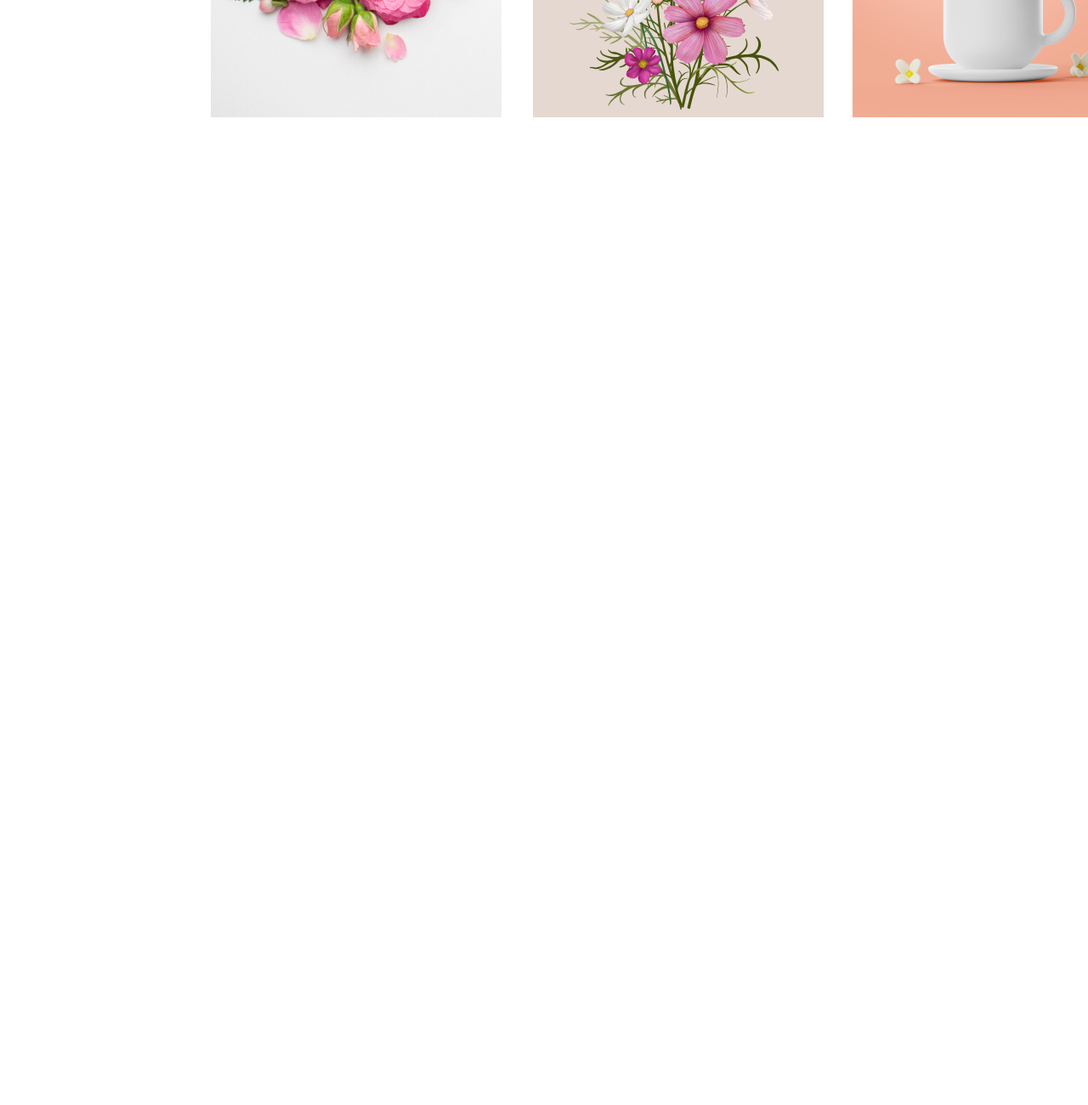
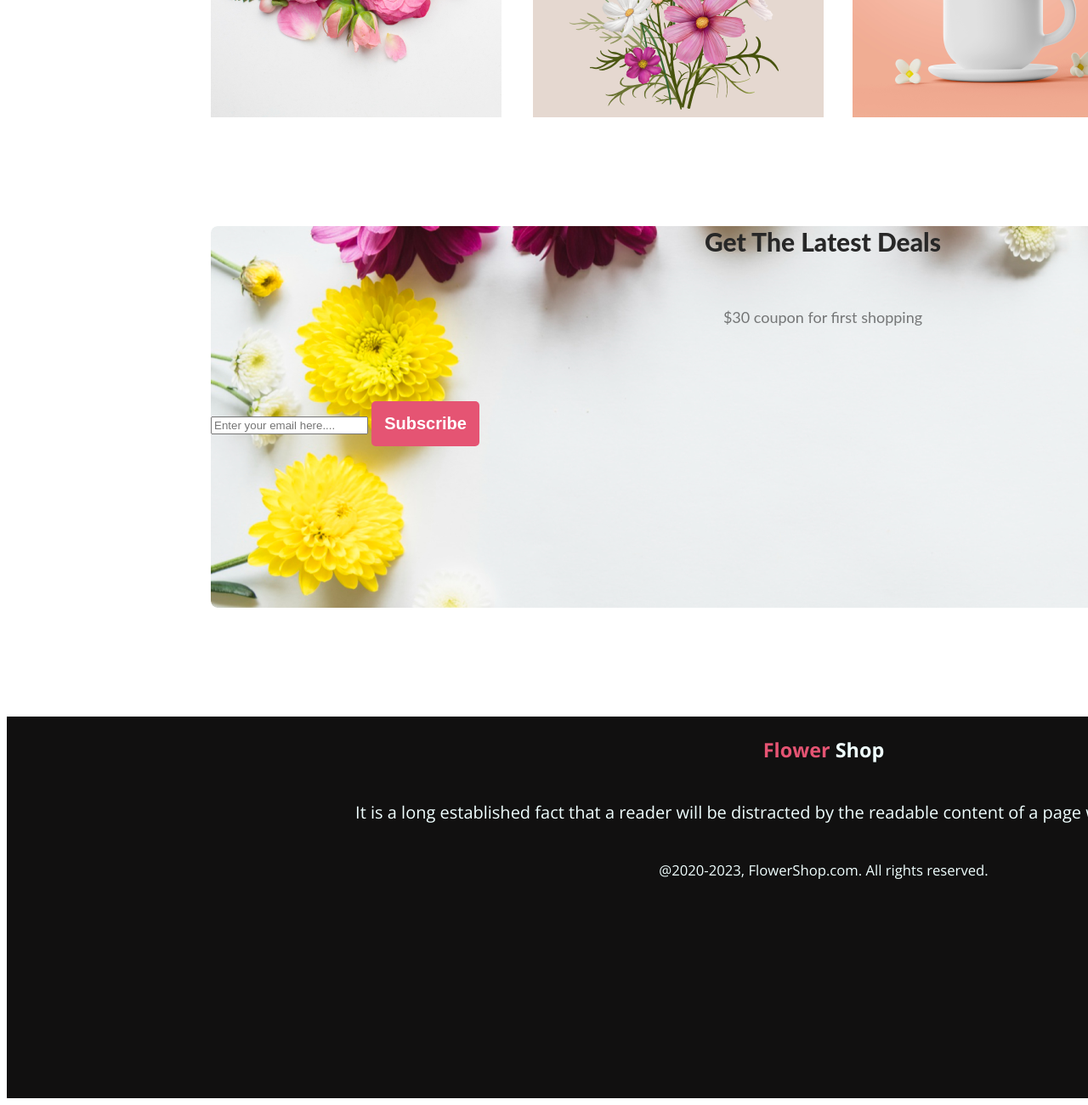
Before and after one commit to itznoman/assignment-1, a plain HTML site: page indext.html in a window 1280 px wide. Shown: the part 3350-4650 px from the top of the page at 85% size. Before the commit the page ends 3496 px from the top, so only its background shows below. Drawn offline with nearby package versions, Linux system fonts and the light colour scheme.

Commit message:
footer added

```diff
--- a/indext.html
+++ b/indext.html
@@ -69,9 +69,24 @@
                 <img class="img-4" src="Flower Asset/Rectangle 6.png" alt="">
             </div>
         </section>
+        <section class="deals">
+            <div class="deals-text">
+                <h3 class="section-tittle" >Get The Latest Deals</h3>
+                <p class="section-description" >$30 coupon for first shopping</p>
+                <input class="text-area" placeholder="Enter your email here...." type="text">
+                <button class="btn-primary" >Subscribe</button>
+            </div>
+
+        </section>
     </main>
     <footer>
-
+        <div class="footer" >
+            <h3 class="text-1" class="footer-tittle" > <span class="text-primary" >Flower</span> Shop</h3>
+            <p class="text-2" class="footer-description"> It is a long established fact that a reader will be distracted by the readable content of a page when looking at its layout.
+                <br>
+                <p class="footer-last-text"><small>@2020-2023, FlowerShop.com. All rights reserved. </small></p>
+            </p>
+        </div>
     </footer>
 </body>
 
--- a/styles/style.css
+++ b/styles/style.css
@@ -160,21 +160,58 @@ body {
 }
 
 /* instagram styles */
-.instagram-picture{
+.instagram-picture {
     display: flex;
     gap: 10px;
 }
-.img-1{
-    padding-left:  240px;
-    padding-right:  3px;
+
+.img-1 {
+    padding-left: 240px;
+    padding-right: 3px;
 }
-.img-2{
-    padding-left:  24px;
+
+.img-2 {
+    padding-left: 24px;
 }
-.img-3{
-    padding-left:  24px;
+
+.img-3 {
+    padding-left: 24px;
 }
-.img-4{
-    padding-left:  24px;
-    padding-right:  240px;
+
+.img-4 {
+    padding-left: 24px;
+    padding-right: 240px;
 }
+
+/* Deals styles */
+.deals-text {
+    background-image: url(../Rectangle\ 9.png);
+    background-repeat: no-repeat;
+    width: 1440px;
+    height: 449px;
+    margin: 128px 240px;
+    border-radius: 8px;
+}
+
+
+
+/* footer */
+.footer-last-text {
+    text-align: center;
+}
+
+.footer {
+    background-color: #111010;
+    width: 1922px;
+    height: 449px;
+    text-align: center;
+    color: azure;
+    font-size: 20px;
+    font-weight: 800px;
+    display: flex;
+    flex-direction: column;
+}
+
+.text-1 , .text-2 {
+    text-align: center;
+}
```
Also changed, not shown: Rectangle 9.png (added).
